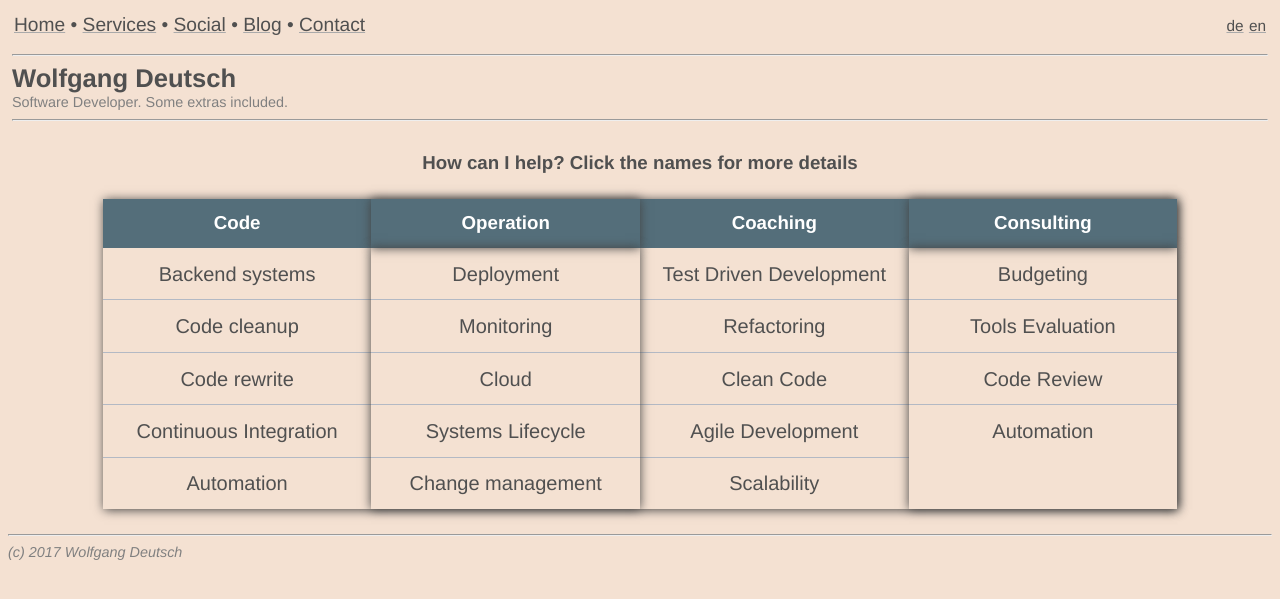
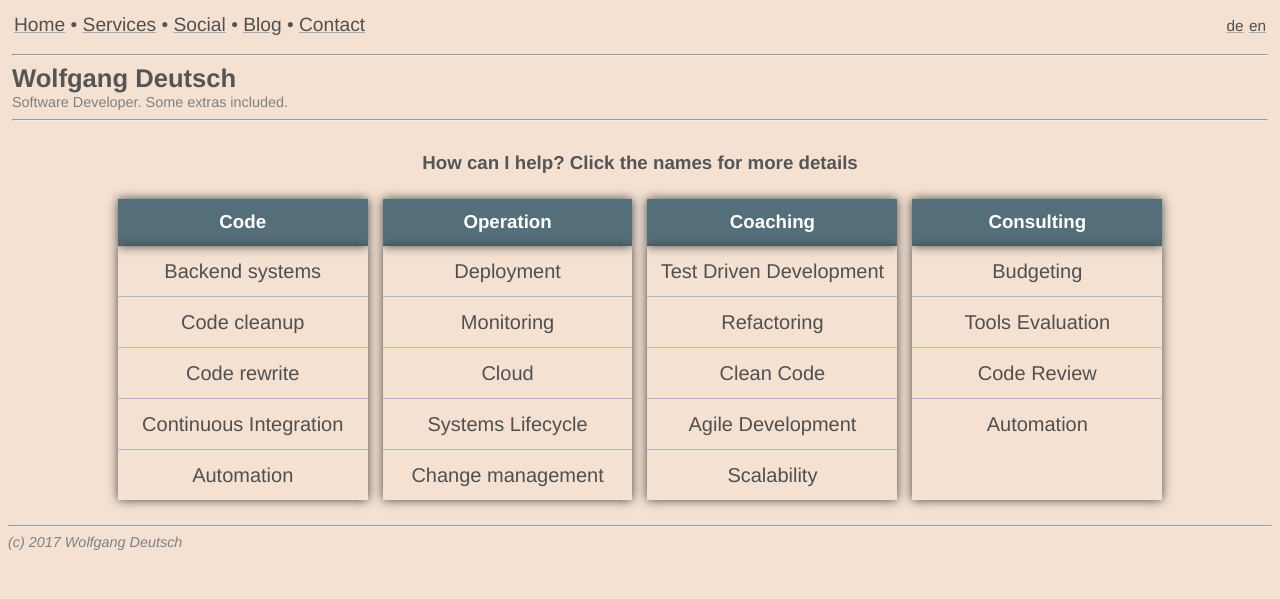
Before and after one commit to wolfgang-wdw/wolfgang-wdw.github.io, a Jekyll site: the page built from _pages/services_en.md, in a window 1280 px wide. Shown: the top 599 px of the page. Built offline with Jekyll 4.4.1, drawn with Linux system fonts in a browser that asks for light colours.

Commit message:
Neatly divide table columns

```diff
--- a/css/_service-table.scss
+++ b/css/_service-table.scss
@@ -8,7 +8,7 @@
     margin: auto;
     margin-top: 2%;
     margin-bottom: 2%;
-    box-shadow: 1px 1px 10px $service-table-shadow-color;;
+    border-spacing: 15px 0;
 }
 
 .service-table-cell {
@@ -20,10 +20,6 @@
     color: $service-table-header-color;
 		padding: 5%;
 	}
-  &:nth-child(2n) {
-    box-shadow: 0px 0px 10px $service-table-shadow-color;
-    z-index:100;
-  }
 
   ul {
     list-style-type: none;
@@ -45,10 +41,9 @@
     width: 100%;
   }
 
+  box-shadow: 0px 0px 10px $service-table-shadow-color;
   display: table-cell;
   position: relative;
-	z-index: 10;
-  box-sizing: border-box;
   text-align: center;
-  width: 25%;
+  width: 25%; // HACK: because we have 4 service categories
 }
--- a/css/_settings.scss
+++ b/css/_settings.scss
@@ -1,6 +1,6 @@
 $font-family:  Helvetica,Arial,sans-serif;
 
-$site-text-color:            #505050;
+$site-text-color:            #555555;
 $site-background-color: #f4e1d2;
 $list-entry-color:  #site-text-color;
 
```
